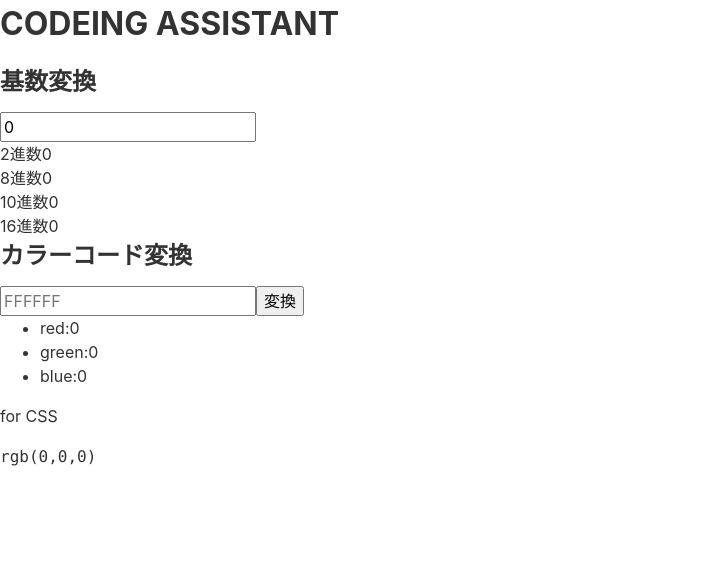
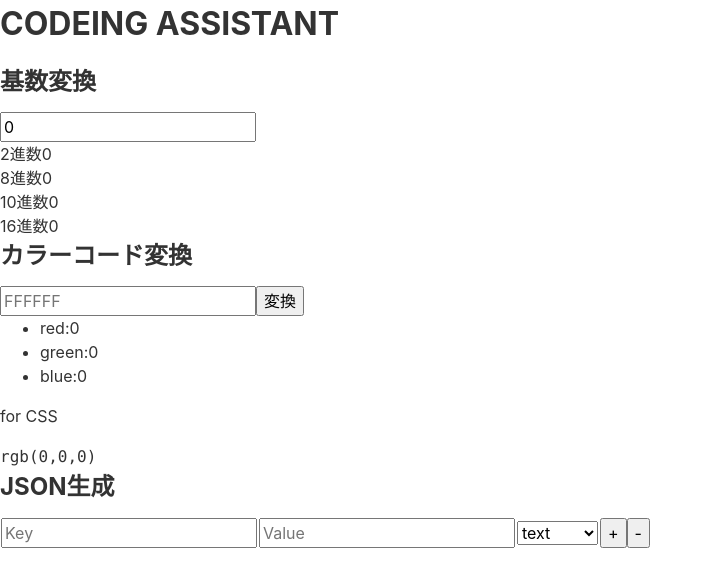
Before and after one commit to ken7253/coding_assistant, a Vue app: page / in a window 1280 px wide. Shown: the top 586 px of the page, without its empty margins (0-713 px from the left). Built offline with nearby package versions, Linux system fonts and the light colour scheme.

Commit message:
add html elements

```diff
--- a/src/App.vue
+++ b/src/App.vue
@@ -1,25 +1,27 @@
 <template>
   <div id="app">
-      <AppHeader/>
-      <RadixConversion/>
-      <ColorConversion/>
+    <AppHeader />
+    <RadixConversion />
+    <ColorConversion />
+    <CreateJsonFile />
   </div>
 </template>
 
 <script>
-import AppHeader from './components/AppHeader'
-import RadixConversion from './components/RadixConversion'
-import ColorConversion from './components/ColorConversion'
+import AppHeader from "./components/AppHeader";
+import RadixConversion from "./components/RadixConversion";
+import ColorConversion from "./components/ColorConversion";
+import CreateJsonFile from "./components/CreateJsonFile";
 
 export default {
-    name: 'app',
-    components: {
-        AppHeader,
-        RadixConversion,
-        ColorConversion,
-    }
-}
+  name: "app",
+  components: {
+    AppHeader,
+    RadixConversion,
+    ColorConversion,
+    CreateJsonFile,
+  },
+};
 </script>
 
-<style lang="scss">
-</style>
+<style lang="scss"></style>
--- a/src/components/createJsonFIle.vue
+++ b/src/components/createJsonFIle.vue
@@ -1,13 +1,32 @@
 <template>
-    <div class="create-json-flie"></div>
+  <div class="create-json-flie">
+    <h2>JSON生成</h2>
+    <table>
+      <tr>
+        <th><input type="text" placeholder="Key" /></th>
+        <td><input type="text" placeholder="Value" /></td>
+        <td>
+            <select>
+                <option value="text">text</option>
+                <option value="number">number</option>
+                <option value="object">object</option>
+            </select>
+        </td>
+        <td>
+            <input type="button" value="+" @click="addNewRow" />
+            <input type="button" value="-" @click="removeThisRow"/>
+        </td>
+      </tr>
+    </table>
+  </div>
 </template>
 
 <script>
 export default {
-
-}
+  data: function() {
+    return {};
+  },
+};
 </script>
 
-<style lang="scss" scoped>
-
-</style>
+<style lang="scss" scoped></style>
```
